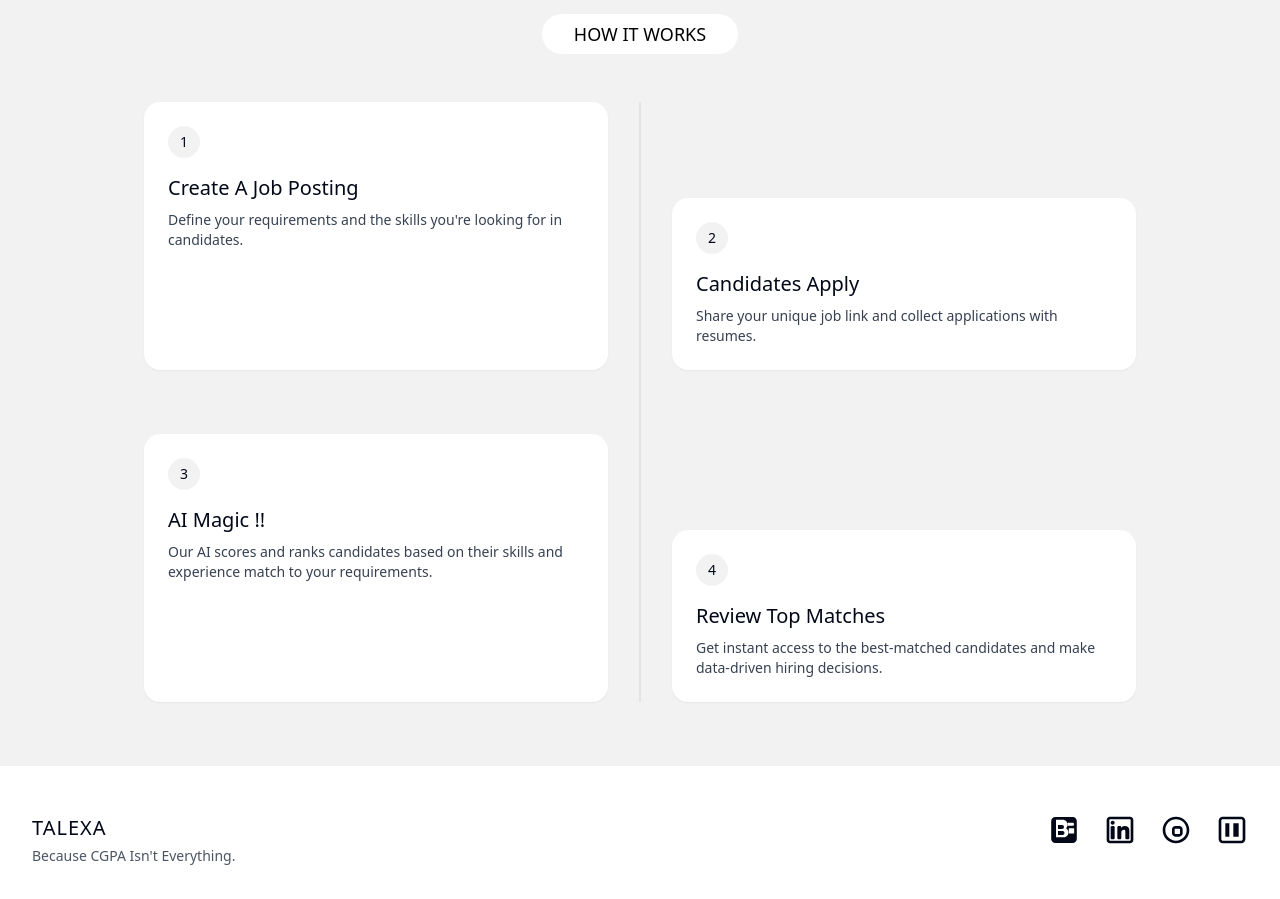
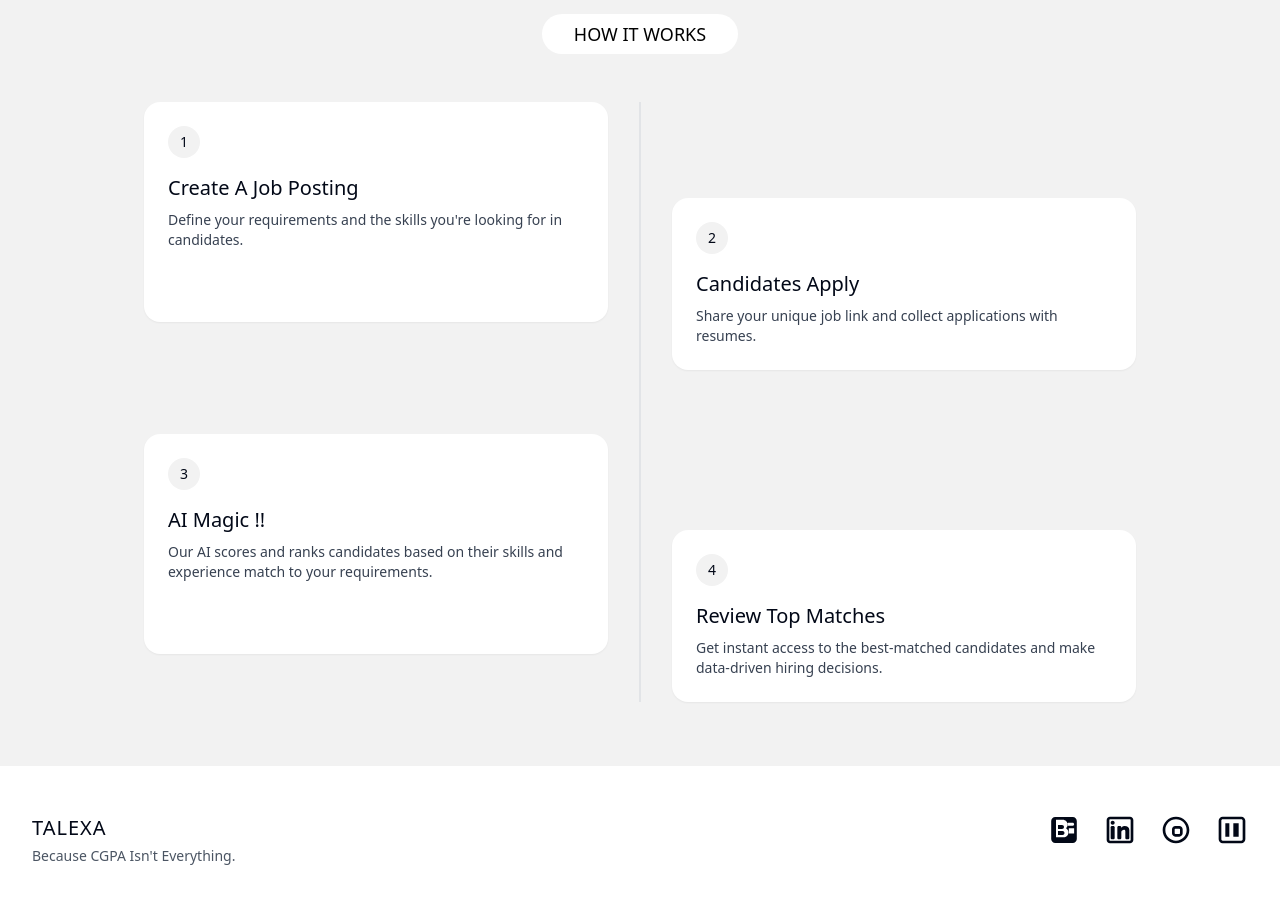
Before and after one commit to NipunRaj96/talexa, a React (Vite) app: page / in a window 1280 px wide. Shown: the part 645-1544 px from the top of the page. Built offline with nearby package versions, Linux system fonts and the light colour scheme.

Commit message:
Fix: HowItWorks step box sizes
Adjust the size of the step boxes in the HowItWorks component to ensure consistency in the design.

```diff
--- a/src/components/home/HowItWorks.tsx
+++ b/src/components/home/HowItWorks.tsx
@@ -44,37 +44,44 @@ const HowItWorks: React.FC = () => {
           {/* Center connecting line */}
           <div className="absolute left-1/2 top-0 bottom-0 w-px bg-gray-300 -translate-x-1/2 z-0"></div>
 
-          {/* Steps layout */}
+          {/* Steps layout - with equal sized boxes in a ladder pattern */}
           <div className="grid grid-cols-1 md:grid-cols-2 gap-x-16 gap-y-16">
             {/* Step 1 - Left */}
-            <div className="relative z-10">
+            <div className="relative z-10 md:mb-12">
+              <div className="h-full">
                 <Step
                   number={1}
                   title="Create A Job Posting"
                   description="Define your requirements and the skills you're looking for in candidates."
                 />
               </div>
+            </div>
 
             {/* Step 2 - Right (with offset) */}
-            <div className="relative z-10 md:pt-24">
+            <div className="relative z-10 md:mt-24">
+              <div className="h-full">
                 <Step
                   number={2}
                   title="Candidates Apply"
                   description="Share your unique job link and collect applications with resumes."
                 />
               </div>
+            </div>
 
             {/* Step 3 - Left */}
-            <div className="relative z-10">
+            <div className="relative z-10 md:mb-12">
+              <div className="h-full">
                 <Step
                   number={3}
                   title="AI Magic !!"
                   description="Our AI scores and ranks candidates based on their skills and experience match to your requirements."
                 />
               </div>
+            </div>
 
             {/* Step 4 - Right (with offset) */}
-            <div className="relative z-10 md:pt-24">
+            <div className="relative z-10 md:mt-24">
+              <div className="h-full">
                 <Step
                   number={4}
                   title="Review Top Matches"
@@ -84,6 +91,7 @@ const HowItWorks: React.FC = () => {
             </div>
           </div>
         </div>
+      </div>
     </section>
   );
 };
```
Lines whose indentation alone changed are shown as unchanged.
